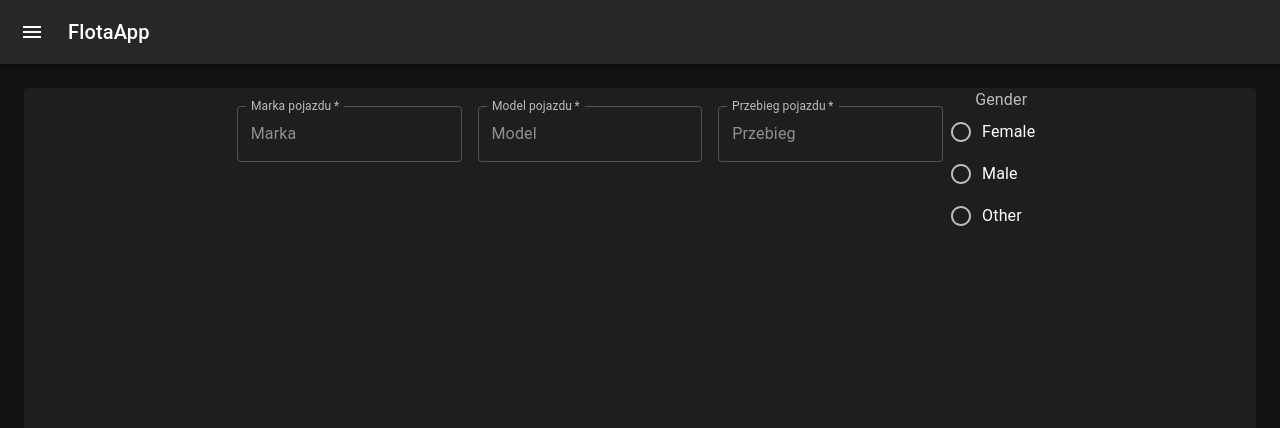
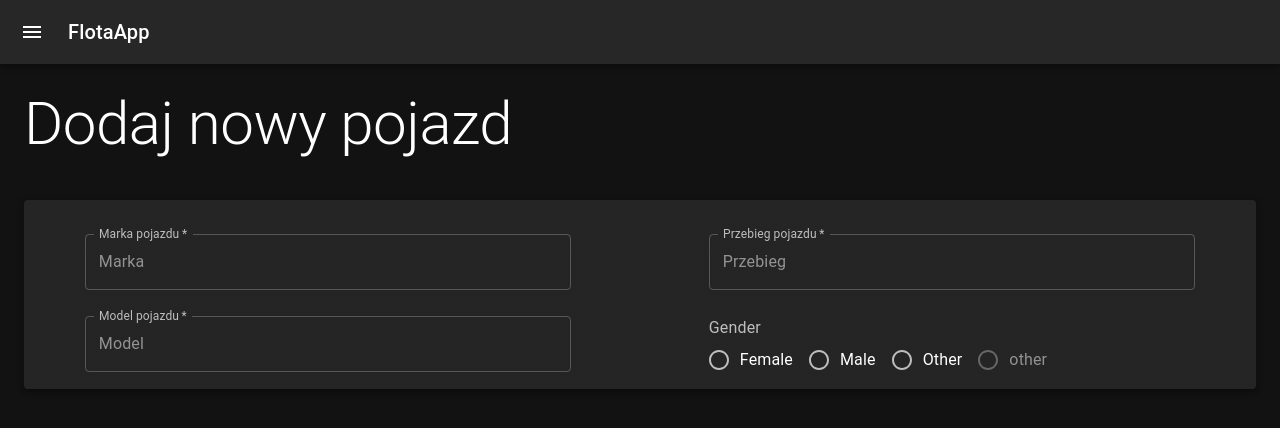
Before and after one commit to rbnsnn/flota, a React (Create React App) app: page /addvechicle in a window 1280 px wide. Shown: the top 428 px of the page. Built offline with nearby package versions, Linux system fonts and the light colour scheme.

Commit message:
Update AddVechiclePage

```diff
--- a/src/components/AddVechicle.js
+++ b/src/components/AddVechicle.js
@@ -10,6 +10,8 @@ import { RadioGroup } from '@mui/material';
 import { FormControlLabel } from '@mui/material';
 import { Radio } from '@mui/material';
 import { FormControl } from '@mui/material';
+import { Grid } from '@mui/material';
+import { Paper } from '@mui/material';
 
 
 const AddVechicle = () => {
@@ -58,14 +60,29 @@ const AddVechicle = () => {
         {
           '& .MuiTextField-root': {
             m: 1,
-            width: '25ch',
-            marginTop: '2ch'
+            width: '80%',
+            marginTop: '2ch',
+
           },
+          '& .MuiFormControl-root': {
+            m: 1,
+            width: '80%',
+            marginTop: '2ch',
+
+          },
+
+          '& .MuiFormLabel-root': {
+            textAlign: 'left',
           }
+
+        }
+
       }
       noValidate autoComplete="off" >
+      <Paper elevation={3} >
 
-      <div>
+        <Grid container spacing={2}>
+          <Grid item xs={6}>
             <TextField
               id="carBrand"
               value={carBrand}
@@ -89,6 +106,8 @@ const AddVechicle = () => {
               InputLabelProps={{
                 shrink: true,
               }} />
+          </Grid>
+          <Grid item xs={6}>
             <LocalizationProvider dateAdapter={AdapterDateFns}>
               <DatePicker
                 id="carProductionYear"
@@ -123,16 +142,21 @@ const AddVechicle = () => {
             />
             <FormControl component="fieldset">
               <FormLabel component="legend">Gender</FormLabel>
-          <RadioGroup aria-label="gender" name="row-radio-buttons-group">
+              <RadioGroup row aria-label="gender" name="row-radio-buttons-group">
                 <FormControlLabel value="female" control={<Radio />} label="Female" />
                 <FormControlLabel value="male" control={<Radio />} label="Male" />
                 <FormControlLabel value="other" control={<Radio />} label="Other" />
-
+                <FormControlLabel
+                  value="disabled"
+                  disabled
+                  control={<Radio />}
+                  label="other"
+                />
               </RadioGroup>
             </FormControl>
-
-      </div>
-
+          </Grid>
+        </Grid>
+      </Paper>
     </Box>
   );
 }
--- /dev/null
+++ b/src/components/AddVechicleHeader.js
@@ -0,0 +1,23 @@
+import React from 'react';
+
+import DirectionsCarIcon from '@mui/icons-material/DirectionsCar';
+import { Typography } from '@mui/material';
+import { Paper } from '@mui/material';
+
+
+const AddVechicleHeader = () => {
+    return (
+        <>
+            <Paper elevation={0} sx={{
+                minHeight: '10vh',
+                textAlign: 'left'
+            }}>
+                <Typography variant="h2" gutterBottom component="div">
+                    Dodaj nowy pojazd
+                </Typography>
+            </Paper>
+        </>
+    );
+}
+
+export default AddVechicleHeader;
--- a/src/components/Navigation.js
+++ b/src/components/Navigation.js
@@ -13,6 +13,7 @@ import MenuIcon from '@mui/icons-material/Menu';
 import ChevronLeftIcon from '@mui/icons-material/ChevronLeft';
 import ChevronRightIcon from '@mui/icons-material/ChevronRight';
 
+import { Grid } from '@mui/material';
 import { Paper } from '@mui/material';
 import { MainItemList } from './ItemList';
 
@@ -20,6 +21,7 @@ import { MainItemList } from './ItemList';
 import { BrowserRouter as Router, Switch, Route } from 'react-router-dom';
 import Vechicles from './Vechicles';
 import AddVechicle from './AddVechicle';
+import AddVechicleHeader from './AddVechicleHeader';
 
 const drawerWidth = 240;
 
@@ -126,18 +128,23 @@ export default function PersistentDrawerLeft() {
         </Drawer>
         <Main open={open}>
           <DrawerHeader />
-          <Paper sx={{
-            minHeight: '80vh',
-          }}>
+
           <Switch>
             <Route path="/vechicles">
               <Vechicles />
             </Route>
             <Route path="/addvechicle">
+              <Grid container spacing={6} direction='column'>
+                <Grid item sm={2}>
+                  <AddVechicleHeader />
+                </Grid>
+                <Grid item sm={10}>
                   <AddVechicle />
+                </Grid>
+              </Grid>
             </Route>
           </Switch>
-          </Paper>
+
         </Main>
       </Box>
     </Router>
```
Also changed, not shown: src/components/formcomponents/FormTextField.js (deleted, +0 -20 lines). Lines whose indentation alone changed are shown as unchanged.
